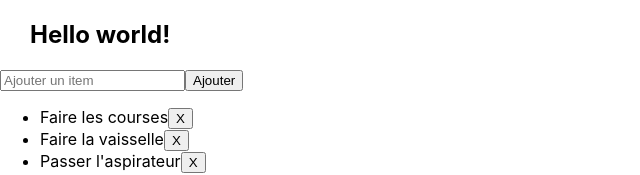
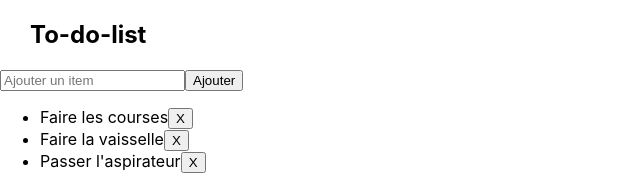
Before and after one commit to gbcpl/To-do-list-with-React, a React (Create React App) app: page / in a window 1280 px wide. Shown: the top 175 px of the page, without its empty margins (0-640 px from the left). Built offline with nearby package versions, Linux system fonts and the light colour scheme.

Commit message:
Add new items

```diff
--- a/src/App.js
+++ b/src/App.js
@@ -17,7 +17,7 @@ const App = () => {
 
   return (
     <div className="App">
-      <h2>Hello world!</h2>
+      <h2>To-do-list</h2>
       <input value={inputValue} placeholder='Ajouter un item' type='text' onChange={(event) => setInputValue(event.target.value)}></input>
       <button type="submit" onClick={handleAddButtonClick}>Ajouter</button>
       <ul>
```
